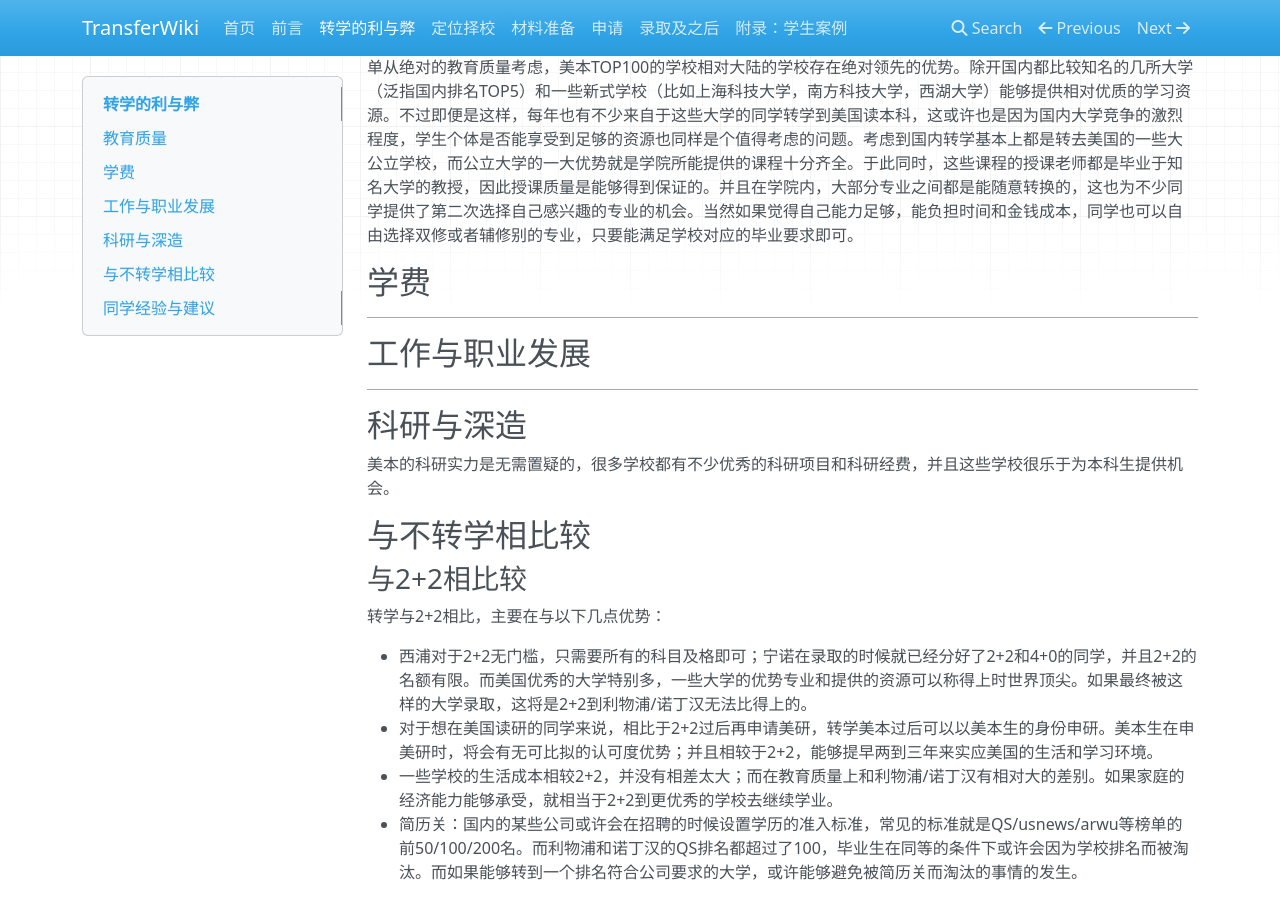
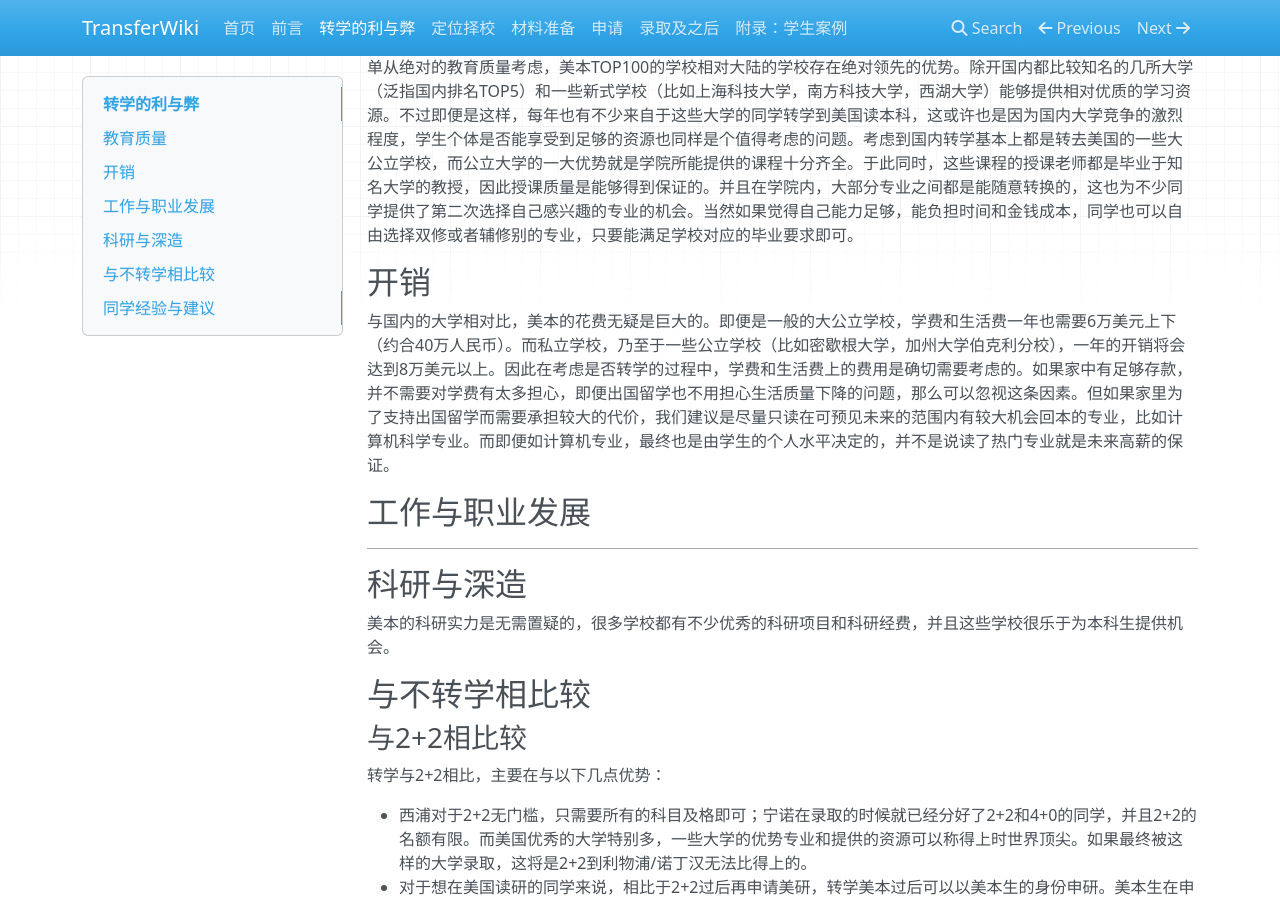
Before and after one commit to SihanXU/TransferWiki, an MkDocs documentation site: the page built from docs/think.md, in a window 1280 px wide and 900 px high, scrolled down 455 px. Built offline with MkDocs 1.6.1, drawn with Linux system fonts in a browser that asks for light colours; nearby versions of some CDN libraries.

Commit message:
Update think.md

```diff
--- a/docs/think.md
+++ b/docs/think.md
@@ -8,9 +8,9 @@
 
 单从绝对的教育质量考虑，美本TOP100的学校相对大陆的学校存在绝对领先的优势。除开国内都比较知名的几所大学（泛指国内排名TOP5）和一些新式学校（比如上海科技大学，南方科技大学，西湖大学）能够提供相对优质的学习资源。不过即便是这样，每年也有不少来自于这些大学的同学转学到美国读本科，这或许也是因为国内大学竞争的激烈程度，学生个体是否能享受到足够的资源也同样是个值得考虑的问题。考虑到国内转学基本上都是转去美国的一些大公立学校，而公立大学的一大优势就是学院所能提供的课程十分齐全。于此同时，这些课程的授课老师都是毕业于知名大学的教授，因此授课质量是能够得到保证的。并且在学院内，大部分专业之间都是能随意转换的，这也为不少同学提供了第二次选择自己感兴趣的专业的机会。当然如果觉得自己能力足够，能负担时间和金钱成本，同学也可以自由选择双修或者辅修别的专业，只要能满足学校对应的毕业要求即可。
 
-## 学费
+## 开销
 
-***
+与国内的大学相对比，美本的花费无疑是巨大的。即便是一般的大公立学校，学费和生活费一年也需要6万美元上下（约合40万人民币）。而私立学校，乃至于一些公立学校（比如密歇根大学，加州大学伯克利分校），一年的开销将会达到8万美元以上。因此在考虑是否转学的过程中，学费和生活费上的费用是确切需要考虑的。如果家中有足够存款，并不需要对学费有太多担心，即便出国留学也不用担心生活质量下降的问题，那么可以忽视这条因素。但如果家里为了支持出国留学而需要承担较大的代价，我们建议是尽量只读在可预见未来的范围内有较大机会回本的专业，比如计算机科学专业。而即便如计算机专业，最终也是由学生的个人水平决定的，并不是说读了热门专业就是未来高薪的保证。
 
 ## 工作与职业发展
 
```
